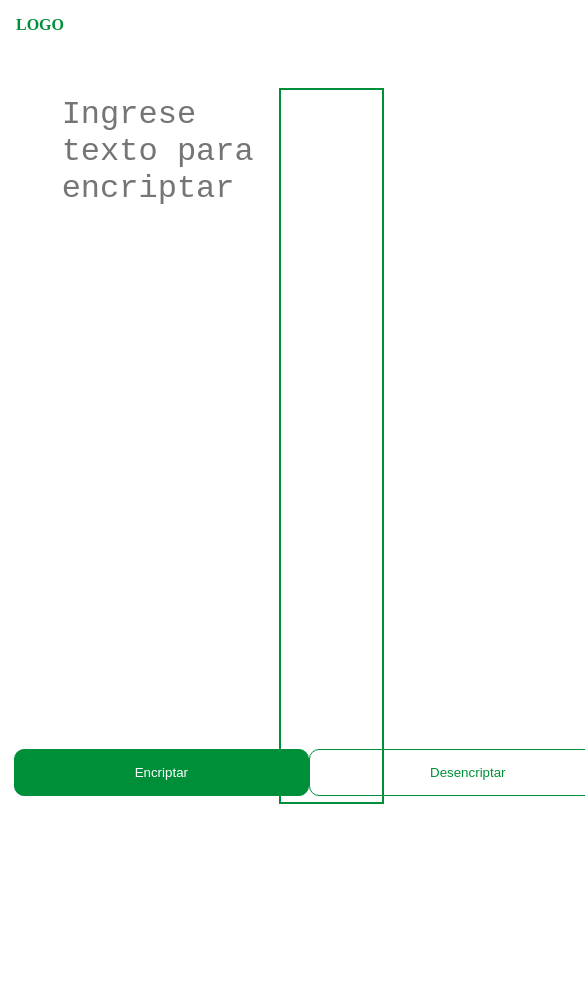
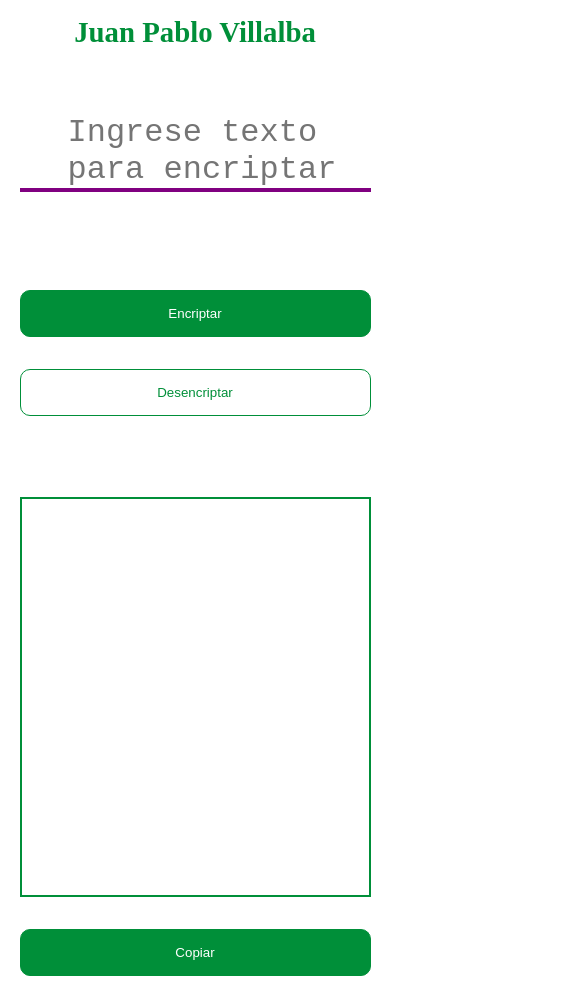
Before and after one commit to JuampaVLB/encriptador-oracle-alura, a plain HTML site: page index.html in a window 390 px wide. Shown: the top 1008 px of the page, 585 px wide, since content can reach past the window. Before the commit the page ends 844 px from the top, so only its background shows below. Drawn offline with Linux system fonts and the light colour scheme.

Commit message:
added unscript function

```diff
--- a/index.html
+++ b/index.html
@@ -9,7 +9,7 @@
   </head>
   <body>
     <div id="container">
-      <a href="/" class="logo">LOGO</a>
+      <a href="/" class="logo">Juan Pablo Villalba</a>
       <main id="main">
         <div class="left">
           <div class="txt">
@@ -25,7 +25,9 @@
           </div>
         </div>
         <div class="right">
-          <div class="stack"></div>
+          <div class="stack">
+          </div>
+          <button id="copiar">Copiar</button>
         </div>
       </main>
     </div>
--- a/main.js
+++ b/main.js
@@ -1,74 +1,91 @@
-'use strict';
+"use strict";
 
-var response = '';
+var response = "";
 var separator;
 
 // DOM
 
-const encriptar = document.querySelector('#encriptar');
-const desencriptar = document.querySelector('#desencriptar');
-const stack = document.querySelector('.stack');
-const txt = document.querySelector('#txt');
+const encriptar = document.querySelector("#encriptar");
+const desencriptar = document.querySelector("#desencriptar");
+const copiar = document.querySelector("#copiar");
+const stack = document.querySelector(".stack");
+const txt = document.querySelector("#txt");
 
 // Arrays
 
-const words = ['e', 'i', 'a', 'o', 'u'];
-const secret = ['enter', 'imes', 'ai', 'ober', 'ufat'];
+const letters = ["e", "i", "a", "o", "u"];
+const secret = ["enter", "imes", "ai", "ober", "ufat"];
 
 // Stack
 
 const addStack = (str) => {
+  console.log(stack.childNodes.length);
+  if (stack.childNodes.length > 1) {
+    stack.removeChild(stack.firstElementChild);
+  }
+
+  response = "";
+
+  txt.value = "";
 
   let p = document.createElement("p");
+
   let text = document.createTextNode(str);
 
   p.appendChild(text);
 
-    stack.appendChild(p);
-}
+  stack.append(p);
+};
+
 // Desencriptar
 
-desencriptar.addEventListener('click', () => {
+desencriptar.addEventListener("click", () => {
   let value = txt.value;
 
   let i = 0;
 
-    secret.forEach(str => {
-        separator = value.search(str);
+  response = value
+    .replaceAll(secret[0], letters[0])
+    .replaceAll(secret[1], letters[1])
+    .replaceAll(secret[2], letters[2])
+    .replaceAll(secret[3], letters[3])
+    .replaceAll(secret[4], letters[4]);
 
-        if(separator !== -1) {
-            console.log(separator);
-        }
-
+  return addStack(response);
 });
-
-
-})
 
 // Encriptar
 
-encriptar.addEventListener('click', () => {
-    let value = txt.value.split('');
+encriptar.addEventListener("click", () => {
+  let value = txt.value.split("");
 
   let i = 0;
 
-    value.forEach(word => {
-      words.forEach((wordCompare, index) => {
-        if(word === wordCompare) {
-            response+=secret[index];
+  value.forEach((letter) => {
+    letters.forEach((wordCompare, index) => {
+      if (letter === wordCompare) {
+        response += secret[index];
       }
     });
 
-      if(word !== 'a' && word !== 'e' && word !== 'i' && word !== 'o' && word !== 'u') {
-        response+=word;
+    if (
+      letter !== "a" &&
+      letter !== "e" &&
+      letter !== "i" &&
+      letter !== "o" &&
+      letter !== "u"
+    ) {
+      response += letter;
     }
-
   });
 
-    addStack(response);
+  return addStack(response);
+});
 
-    response = '';
+// Copiar
 
-    txt.value = '';
-
+copiar.addEventListener('click', () => {
+  let p = document.querySelector('p');
+  // p.select();
+  document.execCommand('copy');
 })
--- a/styles.css
+++ b/styles.css
@@ -5,9 +5,10 @@
 }
 
 .logo {
+    font-size: 1.8rem;
+    font-weight: bold;
     text-decoration: none;
     color: #008F39;
-    height: 1rem;
     display: inline-block;
     font-weight: bold;
     margin: 1rem;
@@ -17,6 +18,7 @@
     width: 100%;
     height: calc(100vh - 3rem);
     display: flex;
+
 }
 
 #main .left {
@@ -76,14 +78,27 @@
 #main .right {
     width: 30%;
     display: flex;
-    justify-content: center;
+    flex-direction: column;
+    justify-content: space-around;
     align-items: center;
 }
 
 #main .right .stack {
     width: 90%;
-    height: 90%;
+    height: 70%;
     border: 2px solid #008F39;
+}
+
+#main .right #copiar {
+    padding: 15px 120px;
+    border-radius: 10px;
+    background-color: transparent;
+    outline: none;
+    border: 1px solid #008F39;
+    background-color: #008F39;
+    color: #fff;
+    cursor: pointer;
+    transition: .2s ease;
 }
 
 #main .right .stack > p {
@@ -91,3 +106,59 @@
     margin: 2rem;
     font-size: 2rem;
 }
+
+/* Responsive */
+
+@media ( max-width: 1000px ) {
+
+    .logo {
+        display: block;
+        text-align: center;
+    }
+
+    #main {
+        flex-direction: column;
+        justify-content: space-around;
+        align-items: center;
+    }
+
+    #main .left {
+        width: 100%;
+        height: 70%;
+    }
+
+    #main .right {
+        width: 100%;
+        height: 30%;
+    }
+}
+
+@media ( max-width: 680px ) {
+
+    #main {
+        height: auto;
+    }
+
+    #main .left #buttons {
+        flex-direction: column;
+        gap: 2rem;
+    }
+
+    #main .left {
+        min-height: 400px;
+    }
+
+    #main .right {
+        margin-top: 2rem;
+        min-height: 400px;
+    }
+
+    #main .right .stack{
+        min-height: 400px;
+    }
+
+    #main .right #copiar {
+        width: 90%;
+        margin: 2rem 0;
+    }
+}
```
Lines whose indentation alone changed are shown as unchanged.
